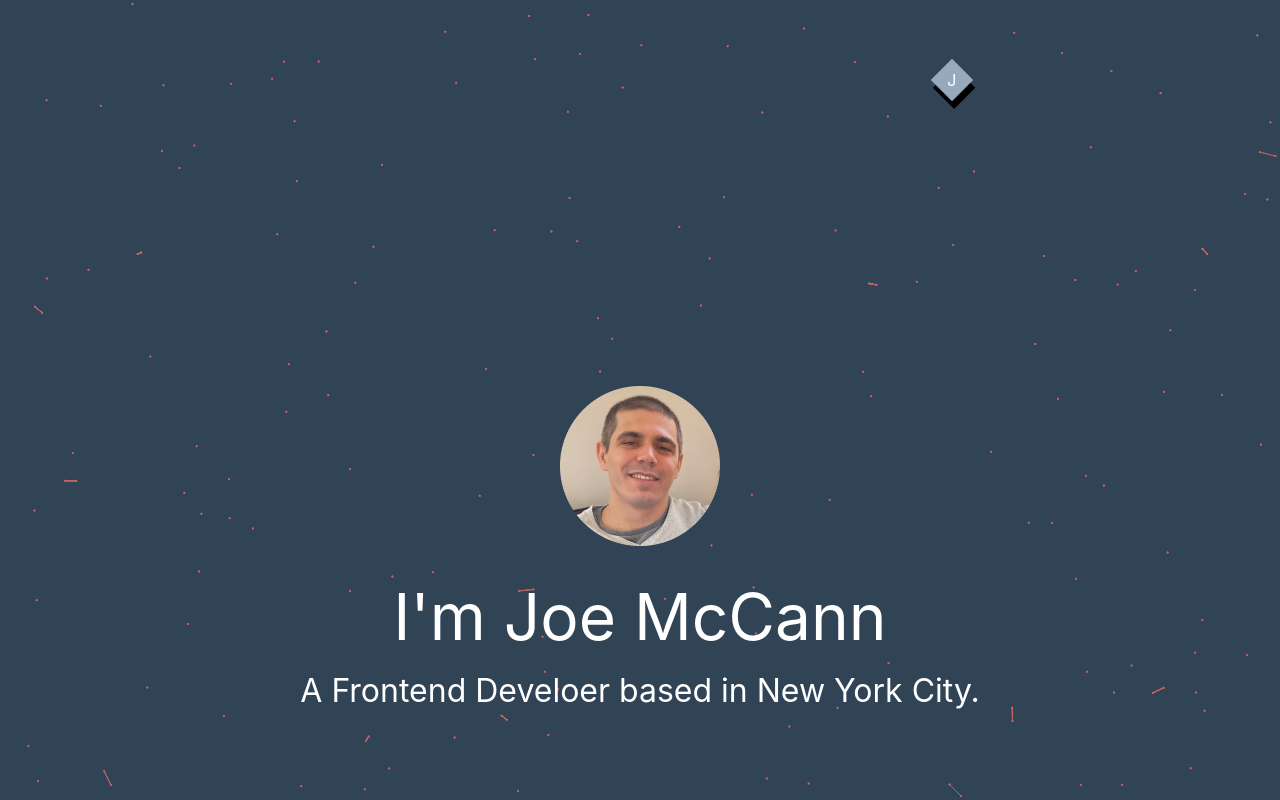
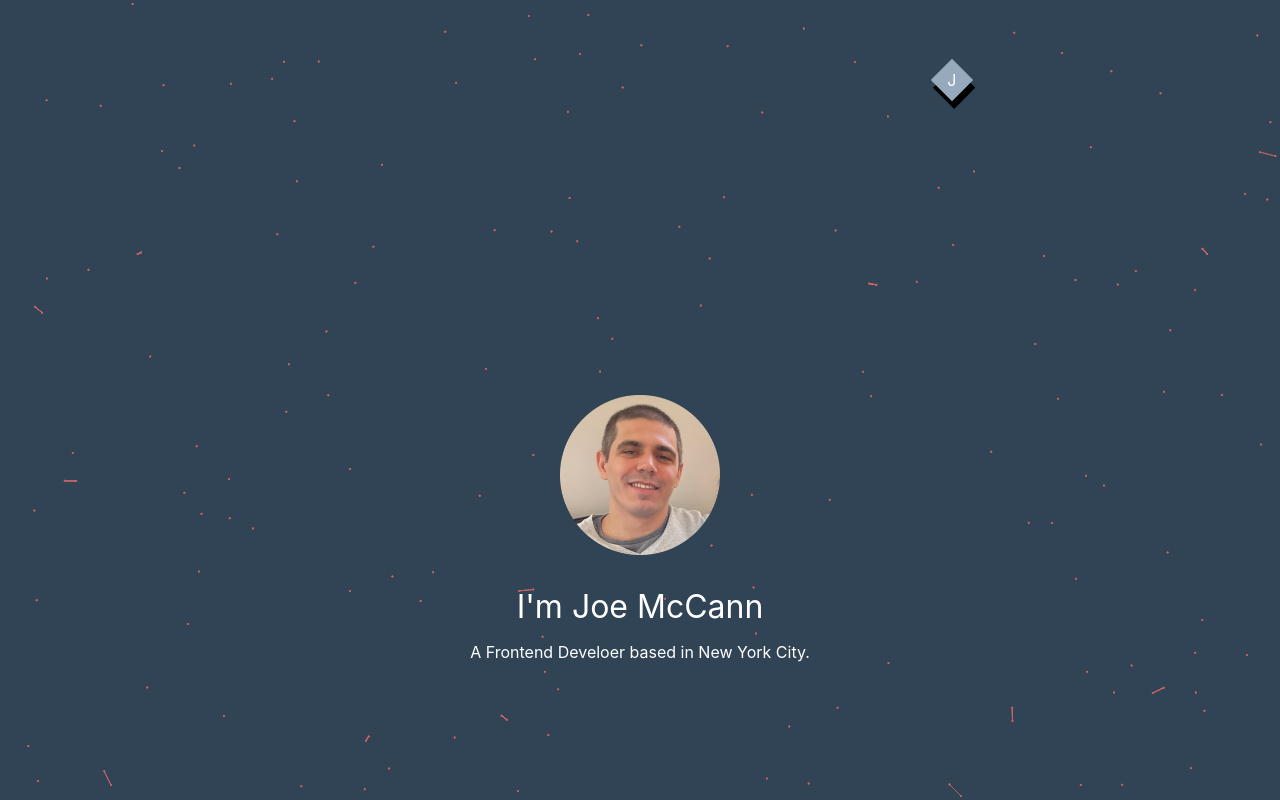
Before and after one commit to the-rabblerouser/McCann-Portfolio, a Next.js app: page / in a window 1280 px wide. Shown: the top 800 px of the page. Built offline with nearby package versions, Linux system fonts and the light colour scheme.

Commit message:
Fixed styling

```diff
--- a/components/Hero/hero.styled.ts
+++ b/components/Hero/hero.styled.ts
@@ -5,7 +5,7 @@ export const OuterContainer = styled.div`
 	flex-direction: column;
 	align-items: center;
 	justify-content: center;
-	height: 95vh;
+	height: 90vh;
 	width: 100vw;
 	// background: green;
 
@@ -14,8 +14,8 @@ export const OuterContainer = styled.div`
 `;
 
 export const Img = styled.img`
-	height: 6rem;
-	width: 6rem;
+	height: 7rem;
+	width: 7rem;
 	margin: 5px;
 
 	@media (min-width: 811px) {
@@ -33,7 +33,6 @@ export const Name = styled.p`
 	width: 100%;
 
 	@media (min-width: 811px) {
-		font-size: 4rem;
 	}
 `;
 
@@ -45,6 +44,5 @@ export const About = styled.p`
 	width: 100%;
 
 	@media (min-width: 811px) {
-		font-size: 2rem;
 	}
 `;
--- a/pages/projects.tsx
+++ b/pages/projects.tsx
@@ -4,6 +4,7 @@ import React from 'react';
 import styled from 'styled-components';
 import Particles from 'react-tsparticles';
 
+import Navbar from '../components/Navbar';
 import Projects from '../components/Projects';
 import Connect from '../components/Connect';
 
@@ -22,6 +23,7 @@ const projects: NextPage = () => {
 		<>
 			<Particles id='tsparticles' options={particleOptions} />
 			<AppContainer>
+				<Navbar />
 				<Projects />
 				<Connect background={'none'} />
 			</AppContainer>
```
